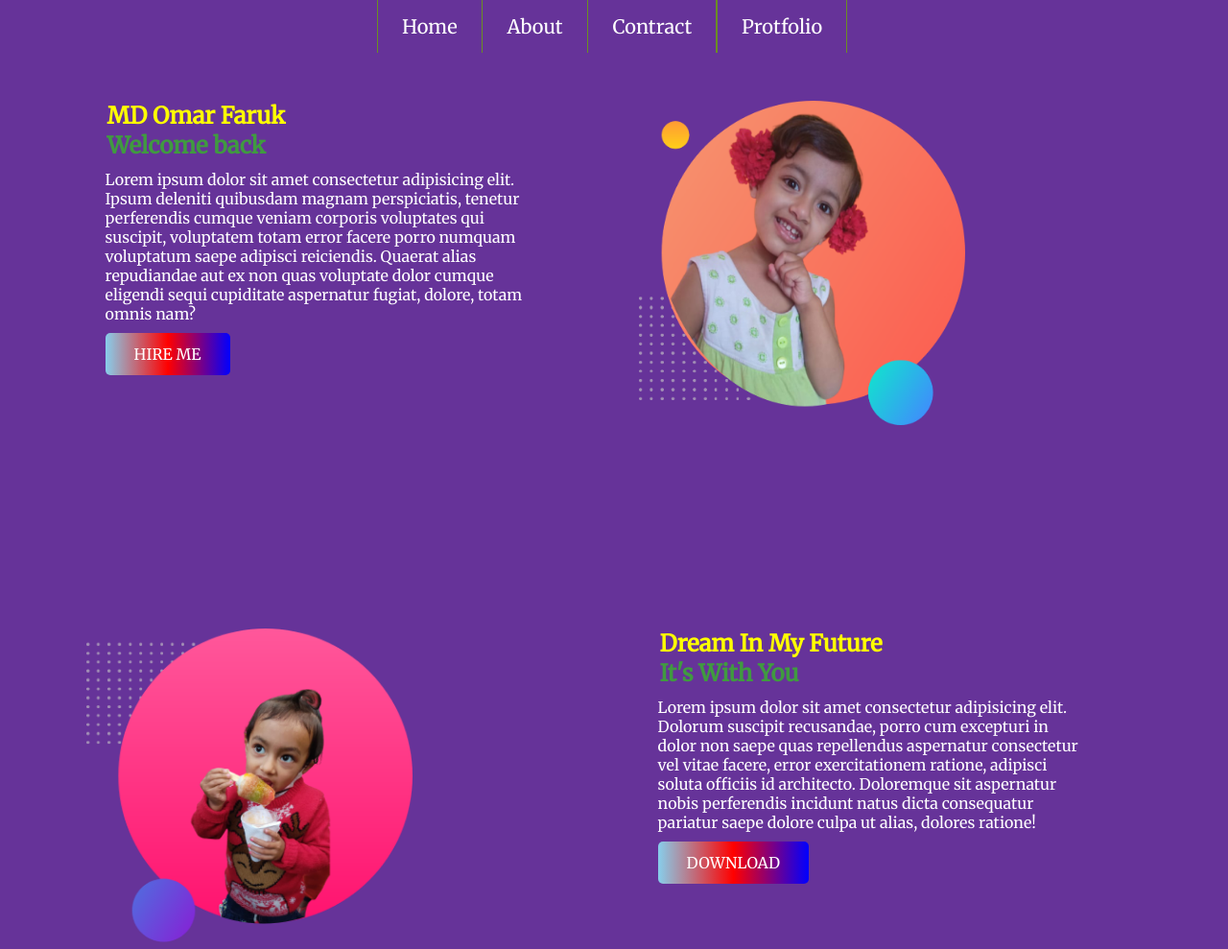
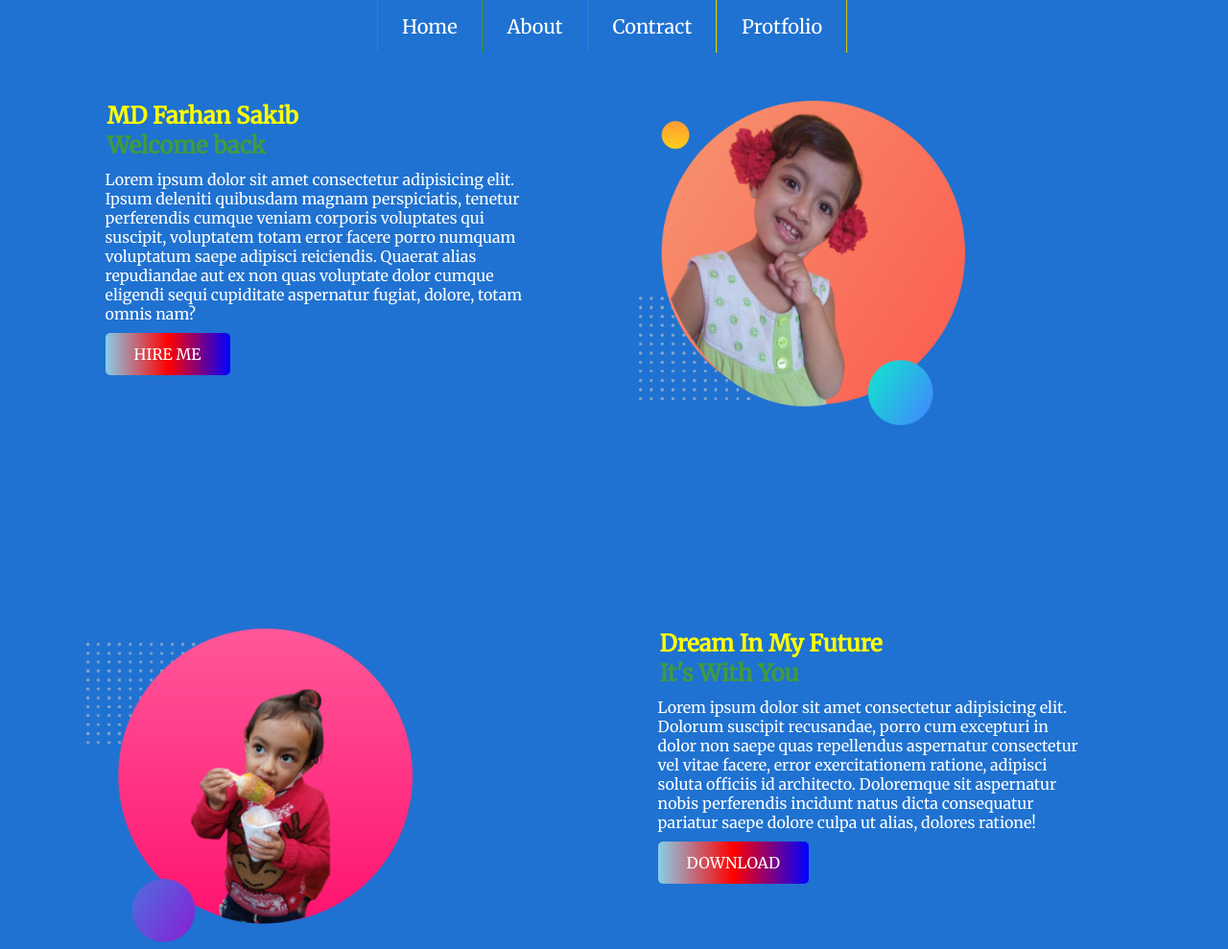
Before and after one commit to sakib3022/Birthday, a plain HTML site: page index.html in a window 1280 px wide. Shown: the top 989 px of the page at 96% size. Drawn offline with Linux system fonts and the light colour scheme.

Commit message:
authority changed

```diff
--- a/index.html
+++ b/index.html
@@ -30,7 +30,7 @@
     <!-- first box section -->
     <section class="top">
         <div class="box">
-            <h1>MD Omar Faruk </h1>
+            <h1>MD Farhan Sakib </h1>
             <h2>Welcome back</h2>
             <p>Lorem ipsum dolor sit amet consectetur adipisicing elit. Ipsum deleniti quibusdam magnam perspiciatis,
                 tenetur perferendis cumque veniam corporis voluptates qui suscipit, voluptatem totam error facere porro
@@ -135,7 +135,7 @@
 
 <div class="ses">
     <footer>
-        <p>@Created By Omar Faruk</p>
+        <p>@Created By Farhan Sakib</p>
     </footer>
 </div>
 
--- a/style.css
+++ b/style.css
@@ -2,13 +2,13 @@
     margin: 0;
     padding: 0;
     box-sizing: border-box;
-    background-color: rebeccapurple;
+    background-color: rgb(31, 114, 209);
     font-family: 'Merriweather', serif;
 }
 /* css for manu */
 
 .manu{
-    background-color: rgb(41, 4, 76);
+    background-color: rgb(23, 43, 228);
 }
 ul{
     text-align: center;
@@ -24,15 +24,15 @@ ul li a{
     font-size: 20px;
     display: inline-block;
     padding: 15px 25px;
-    border-right: 1px solid olivedrab;
+    border-right: 1px solid rgb(214, 201, 18);
     text-transform: capitalize;
 }
 ul li a:hover{
-    background-color: rgb(78, 78, 7);
+    background-color: rgb(226, 134, 14);
     color: white;
 }
 ul li :nth-child(1){
-    border-left: 1px solid olivedrab;
+    border-left: 1px solid rgb(72, 153, 5);
 }
 
             /* css for frist box */
```
